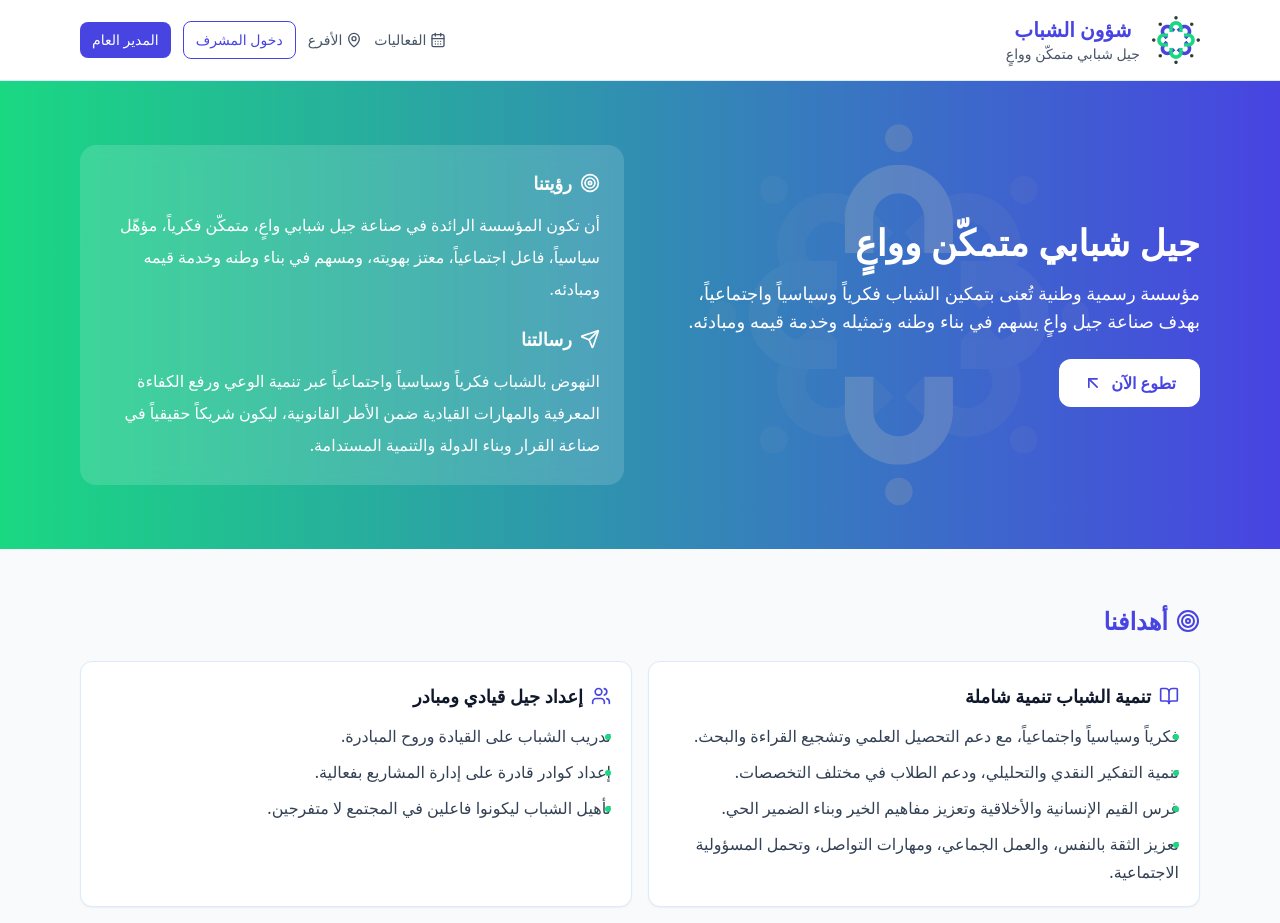
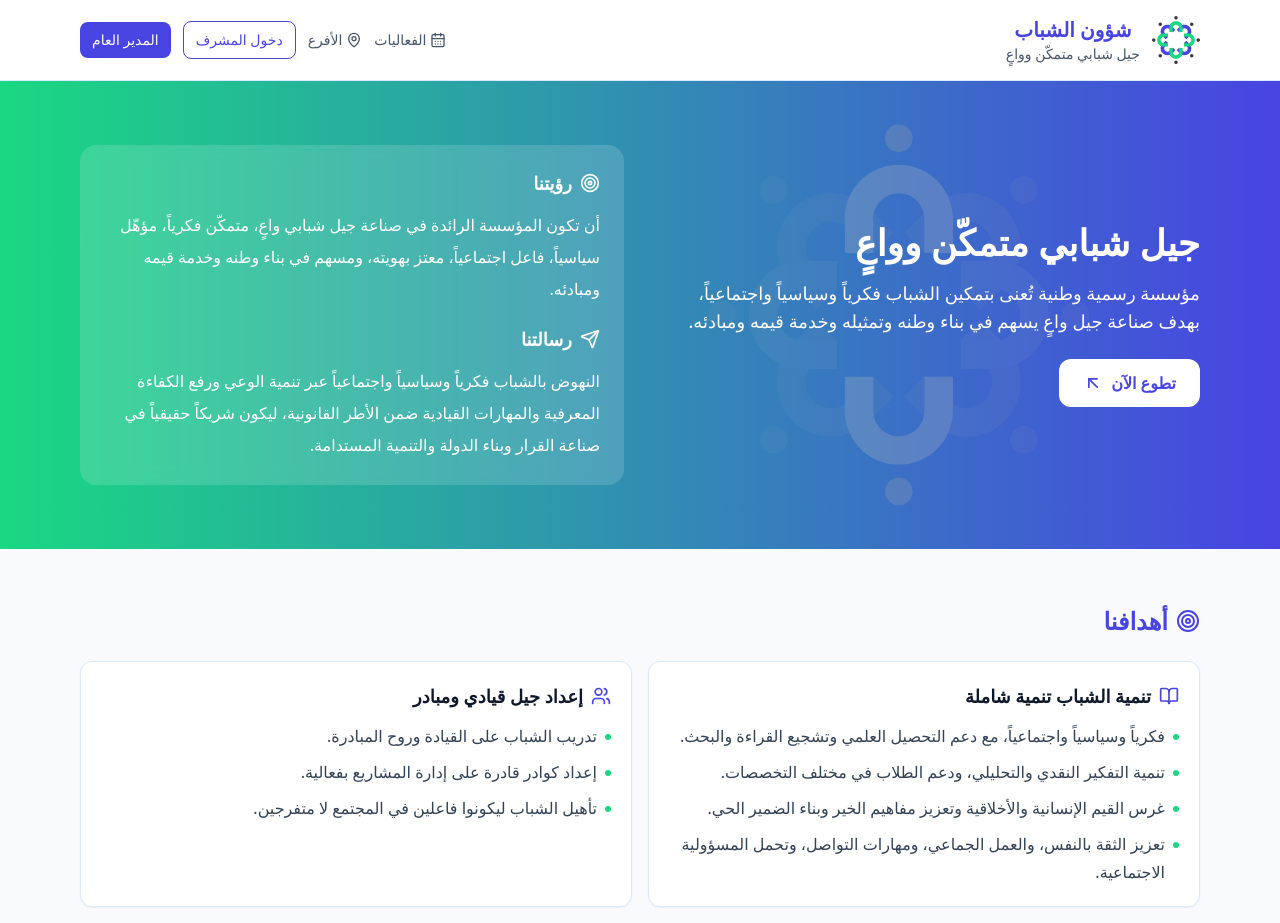
Before and after one commit to ibtikar-syria/youth-affairs, a React app in the folder frontend/: page / in a window 1280 px wide. Shown: the top 923 px of the page. Built offline with nearby package versions, Linux system fonts and the light colour scheme; no server answers; the HTML template or start-up script is replaced by a standard one.

Commit message:
feat: improve goal points presentation on LandingPage with enhanced styling

```diff
--- a/frontend/src/views/LandingPage.tsx
+++ b/frontend/src/views/LandingPage.tsx
@@ -289,9 +289,9 @@ export const LandingPage = () => {
                 </h4>
                 <ul className="space-y-2 text-slate-700">
                   {goal.points.map((point) => (
-                    <li key={point} className="relative pe-4 leading-7">
-                      <span className="absolute right-0 top-3 h-1.5 w-1.5 rounded-full bg-accent" />
-                      {point}
+                    <li key={point} className="flex items-start gap-2 leading-7">
+                      <span className="mt-3 h-1.5 w-1.5 shrink-0 rounded-full bg-accent" />
+                      <span>{point}</span>
                     </li>
                   ))}
                 </ul>
```
